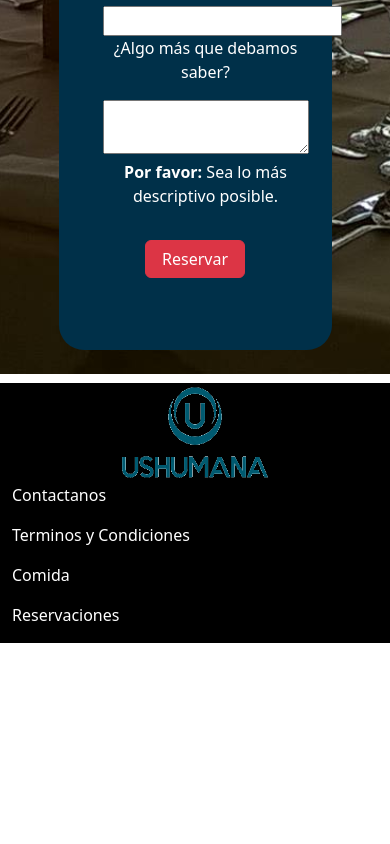
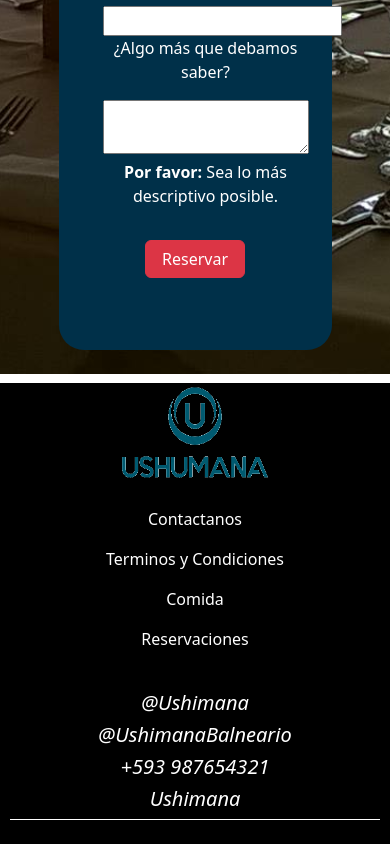
Before and after one commit to Andr3s593/Ushumana-1.0, an Angular app: page /home/reservas in a window 390 px wide. Shown: the part 940-1784 px from the top of the page. Before the commit the page ends 1583 px from the top, so only its background shows below. Built offline with nearby package versions, Linux system fonts and the light colour scheme.

Commit message:
Arreglo de diseno footer-2.0

```diff
--- a/src/app/static/footer/footer.component.css
+++ b/src/app/static/footer/footer.component.css
@@ -27,3 +27,21 @@
     width: 150px;
     height: 100px;
 }
+.linea{
+    margin: 0 auto;
+    height: 1px;
+    width: 95%;
+    background: white;
+}
+i{
+    color: white;
+    margin-top: 7px;
+}
+@media screen and (max-width: 560px) {
+    #arreglo1{
+        text-align: center;
+    }
+    #arreglo2{
+        text-align: center;
+    }
+}
--- a/src/app/static/footer/footer.component.html
+++ b/src/app/static/footer/footer.component.html
@@ -6,15 +6,25 @@
                     <div class="col-lg-4 col-md-4 col-sm-4 d-flex align-items-center justify-content-center">
                         <a href=""><img class="imagen-logo" src="../../../assets/logos/logo1.png" alt=""></a>
                     </div>
-                    <div class="col-lg-4 col-md-4 col-sm-4"></div>
-                    <div class="col-lg-4 col-md-4 col-sm-4">
-                        <p class="d-flex align-items-center"><a href="#">Contactanos</a></p>
-                        <p class="d-flex align-items-center"><a href="#">Terminos y Condiciones</a></p>
-                        <p class="d-flex align-items-center"><a href="#">Comida</a></p>
-                        <p class="d-flex align-items-center"><a href="#">Reservaciones</a></p>
+                    <div id="arreglo1" class="col-lg-4 col-md-4 col-sm-4">
+                        <br>
+                        <p class="d-flex align-items-center justify-content-center"><a href="#">Contactanos</a></p>
+                        <p class="d-flex align-items-center justify-content-center"><a href="#">Terminos y Condiciones</a></p>
+                        <p class="d-flex align-items-center justify-content-center"><a href="#">Comida</a></p>
+                        <p class="d-flex align-items-center justify-content-center"><a href="#">Reservaciones</a></p>
+                    </div>
+                    <div id="arreglo2" class="col-lg-4 col-md-4 col-sm-4">
+                        <br>
+                        <h5><i class="fab fa-instagram"> @Ushimana</i></h5>
+                        <h5><i class="fab fa-twitter"> @UshimanaBalneario</i></h5>
+                        <h5><i class="fab fa-whatsapp"> +593 987654321</i></h5>
+                        <h5><i class="fab fa-facebook"> Ushimana</i></h5>
                     </div>
                 </div>
             </div>
+            <div class="linea"></div>
+            <br>
+            <br>
         </footer>
     </body>
 </html>
```
